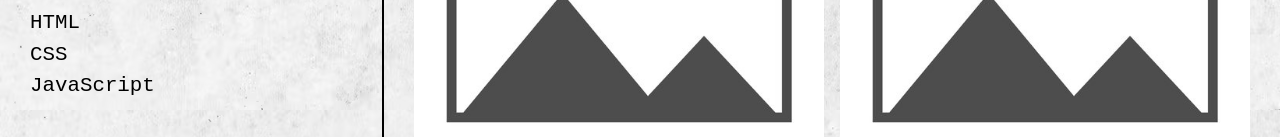
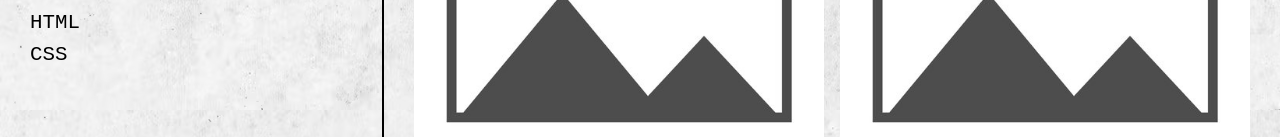
Before and after one commit to nicklearning/nick-smith-portfolio, a plain HTML site: page index.html in a window 1280 px wide. Shown: the part 811-948 px from the top of the page. Drawn offline with Linux system fonts and the light colour scheme.

Commit message:
edit skills list

```diff
--- a/index.html
+++ b/index.html
@@ -38,7 +38,6 @@
             <ul class="skill-list">
                 <li>HTML</li>
                 <li>CSS</li>
-                <li>JavaScript</li>
             </ul>
 
 
```
